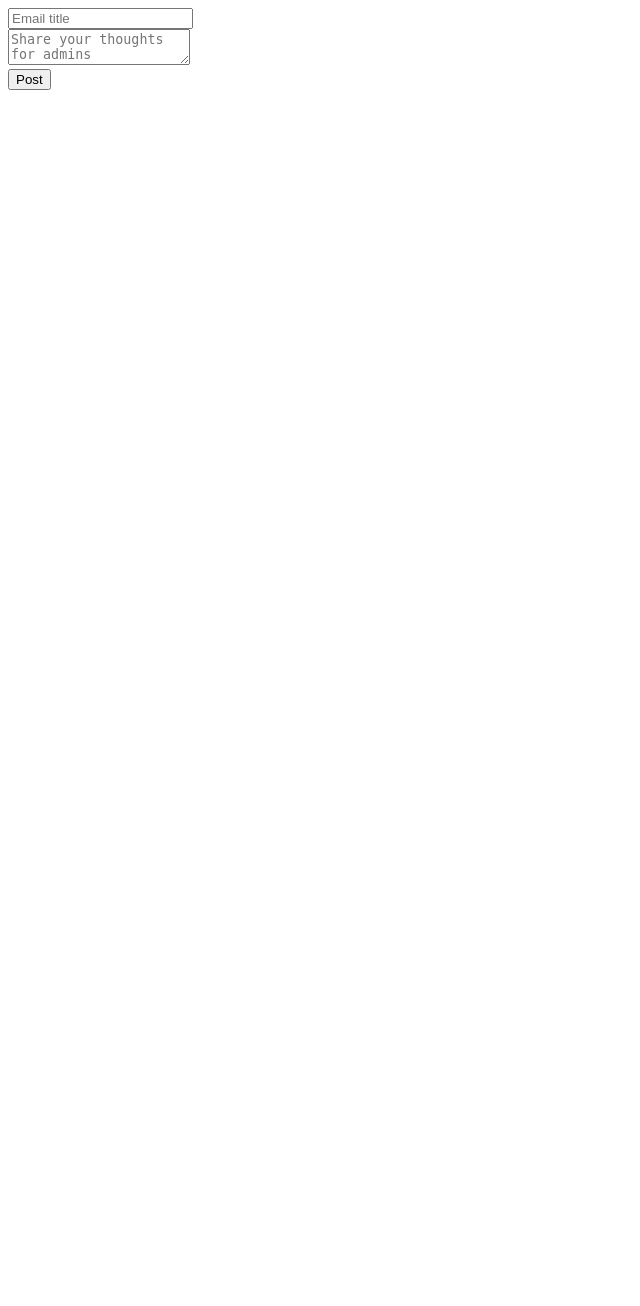
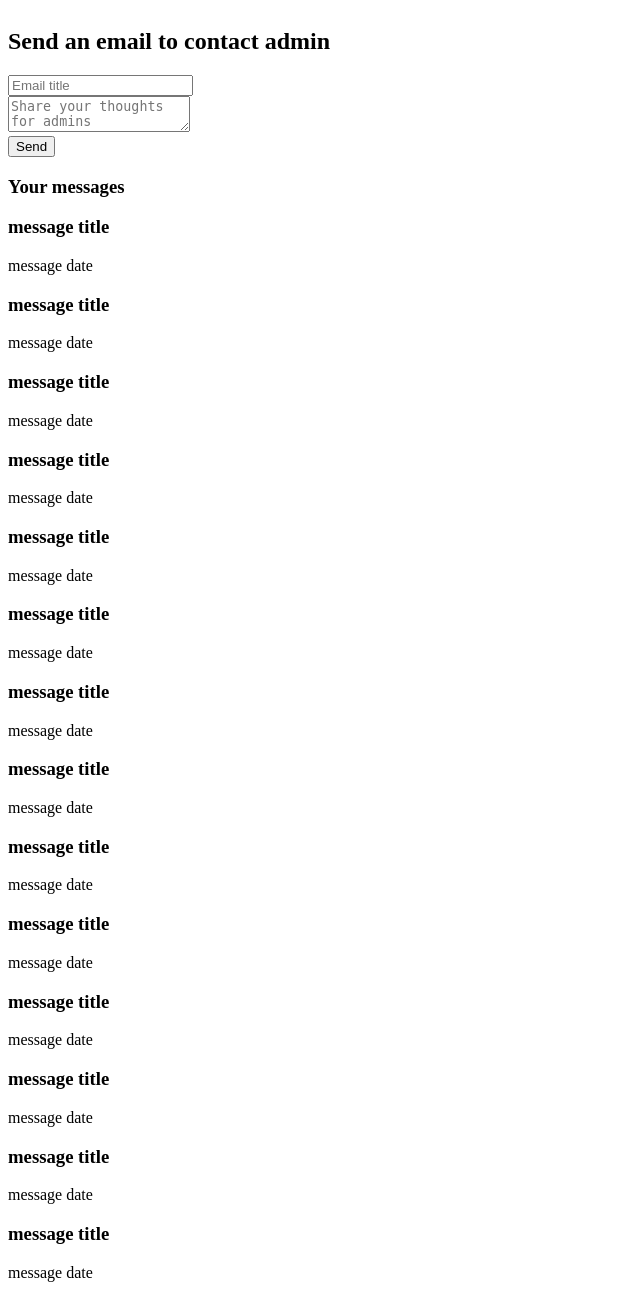
Before and after one commit to kaka1409/forum, a PHP site: template src/views/pages/email.html.php in a window 1280 px wide. Shown: the whole page, without its empty margins (0-640 px from the left). Before the commit the page ends 90 px from the top, so only its background shows below. Run offline with PHP 8.4, Linux system fonts and the light colour scheme; the template is opened without the code that fills it, so the values that code supplies are empty; some libraries are stand-ins or nearby versions.

Commit message:
update 56 create (contact message ui)

```diff
--- a/src/controllers/HomeController.php
+++ b/src/controllers/HomeController.php
@@ -11,7 +11,7 @@ class HomeController {
                 $userVote = Vote::checkVote($db, $_SESSION['account_id'], $post['post_id']);
 
                 if (!empty($userVote)) {
-                    $post['is_voted'] = $userVote[0]['vote_type'];
+                    $post['is_voted'] = $userVote['vote_type'];
                 } else {
                     $post['is_voted'] = 0;
                 }
--- a/src/models/Post.php
+++ b/src/models/Post.php
@@ -52,6 +52,9 @@ class Post {
             // user's vote if logged in
             if (isLoggedIn()) {
                 $userVote = Vote::checkVote($db, $_SESSION['account_id'], $post_id);
+
+                // print_r($userVote);
+
                 $post_content['is_voted'] = $userVote ? $userVote['vote_type'] : 0;
             } else {
                 $post_content['is_voted'] = 0;
--- a/src/models/Vote.php
+++ b/src/models/Vote.php
@@ -9,7 +9,7 @@ class Vote {
 
         if ($vote) {
 
-            if ($vote[0]['vote_type'] == $vote_type) { // existing vote has the same vote type user has sent (should toggle off vote btn)
+            if ($vote['vote_type'] == $vote_type) { // existing vote has the same vote type user has sent (should toggle off vote btn)
                 return self::removeVote($db, $account_id, $post_id);
             } else { // change vote type
                 return self::updateVote($db, $account_id, $post_id, $vote_type);
@@ -70,7 +70,7 @@ class Vote {
             ':post_id' => $post_id,
         ]);
 
-        return $stmt->fetchALL(PDO::FETCH_ASSOC);
+        return $stmt->fetch(PDO::FETCH_ASSOC);
     }
 
     public static function getVoteCount($db, $post_id) { // count vote of a post
--- a/src/views/pages/email.html.php
+++ b/src/views/pages/email.html.php
@@ -1,5 +1,10 @@
-<section class="post_form" style="overflow-y: hidden;">
+<section class="post_form" style="overflow-y: hidden;" id="contact_email_container">
+
     <form action="" method="POST" id="contact_email">
+        <div class="form_title">
+            <h1>Send an email to contact admin</h1>
+        </div>
+
         <div class="form_group email_container">
             <input type="text" name="email_title" id="email_title" placeholder="Email title">
         </div>
@@ -8,6 +13,86 @@
             <textarea name="email_content" id="email_content" placeholder="Share your thoughts for admins"></textarea>
         </div>
 
-        <input type="submit" id="submit" name="submit" value="Post">
+        <input type="submit" id="submit" name="submit" value="Send">
     </form>
+
+    <aside class="messages_container">
+        <div class="title">
+            <h1>Your messages</h1>
+        </div>
+
+        <div class="messages">
+            <div class="message">
+                <h1 class="message_title">message title</h1>
+                <p class="message_date">message date</p>
+            </div>
+
+            <div class="message">
+                <h1 class="message_title">message title</h1>
+                <p class="message_date">message date</p>
+            </div>
+
+            <div class="message">
+                <h1 class="message_title">message title</h1>
+                <p class="message_date">message date</p>
+            </div>
+
+            <div class="message">
+                <h1 class="message_title">message title</h1>
+                <p class="message_date">message date</p>
+            </div>
+
+            <div class="message">
+                <h1 class="message_title">message title</h1>
+                <p class="message_date">message date</p>
+            </div>
+
+            <div class="message">
+                <h1 class="message_title">message title</h1>
+                <p class="message_date">message date</p>
+            </div>
+
+            <div class="message">
+                <h1 class="message_title">message title</h1>
+                <p class="message_date">message date</p>
+            </div>
+
+            <div class="message">
+                <h1 class="message_title">message title</h1>
+                <p class="message_date">message date</p>
+            </div>
+
+            <div class="message">
+                <h1 class="message_title">message title</h1>
+                <p class="message_date">message date</p>
+            </div>
+
+            <div class="message">
+                <h1 class="message_title">message title</h1>
+                <p class="message_date">message date</p>
+            </div>
+
+            <div class="message">
+                <h1 class="message_title">message title</h1>
+                <p class="message_date">message date</p>
+            </div>
+
+            <div class="message">
+                <h1 class="message_title">message title</h1>
+                <p class="message_date">message date</p>
+            </div>
+
+            <div class="message">
+                <h1 class="message_title">message title</h1>
+                <p class="message_date">message date</p>
+            </div>
+
+            <div class="message">
+                <h1 class="message_title">message title</h1>
+                <p class="message_date">message date</p>
+            </div>
+
+
+        </div>
+    </aside>
 </section>
```
Also changed, not shown: public/assets/styles/main.css.
